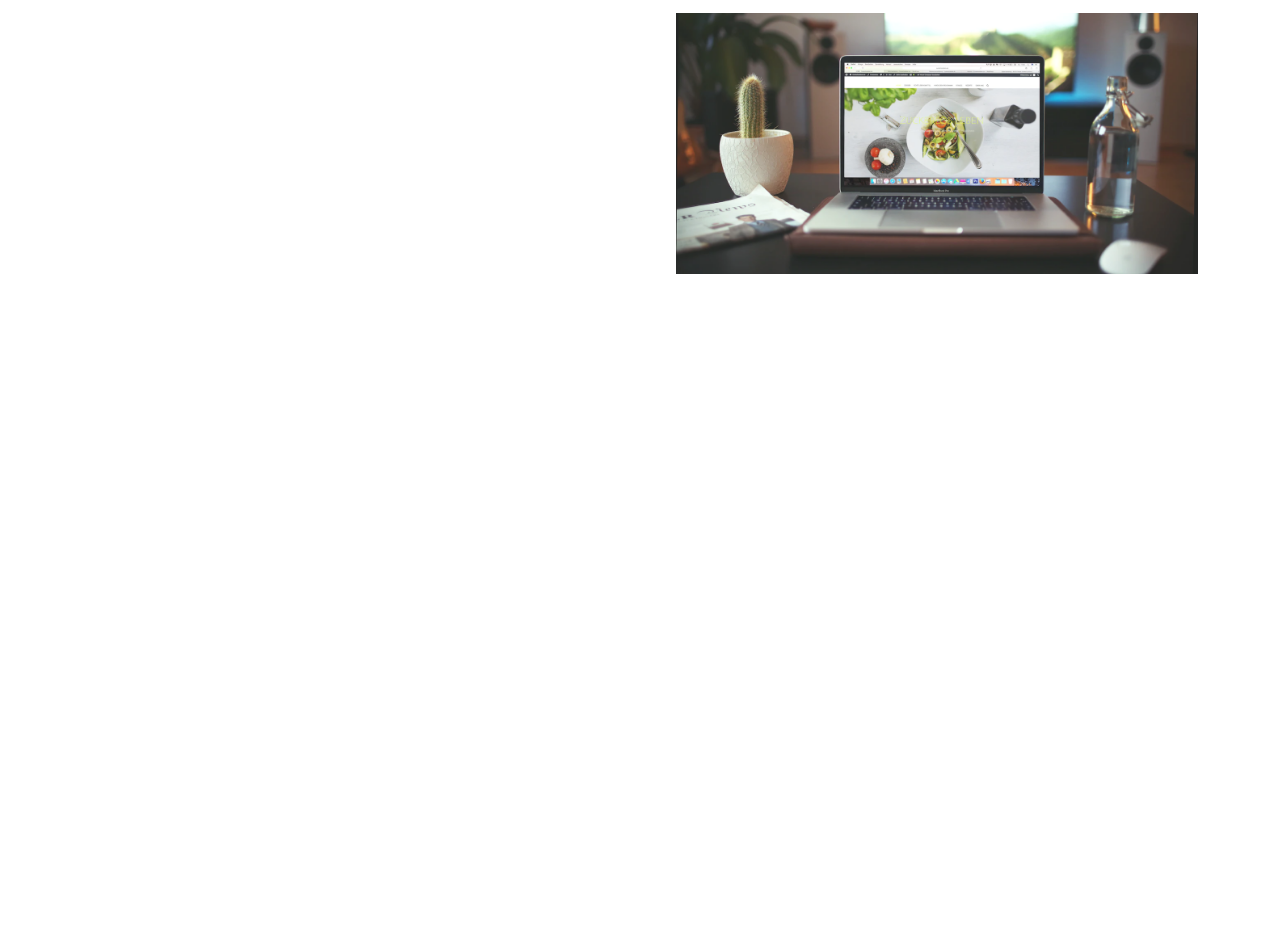
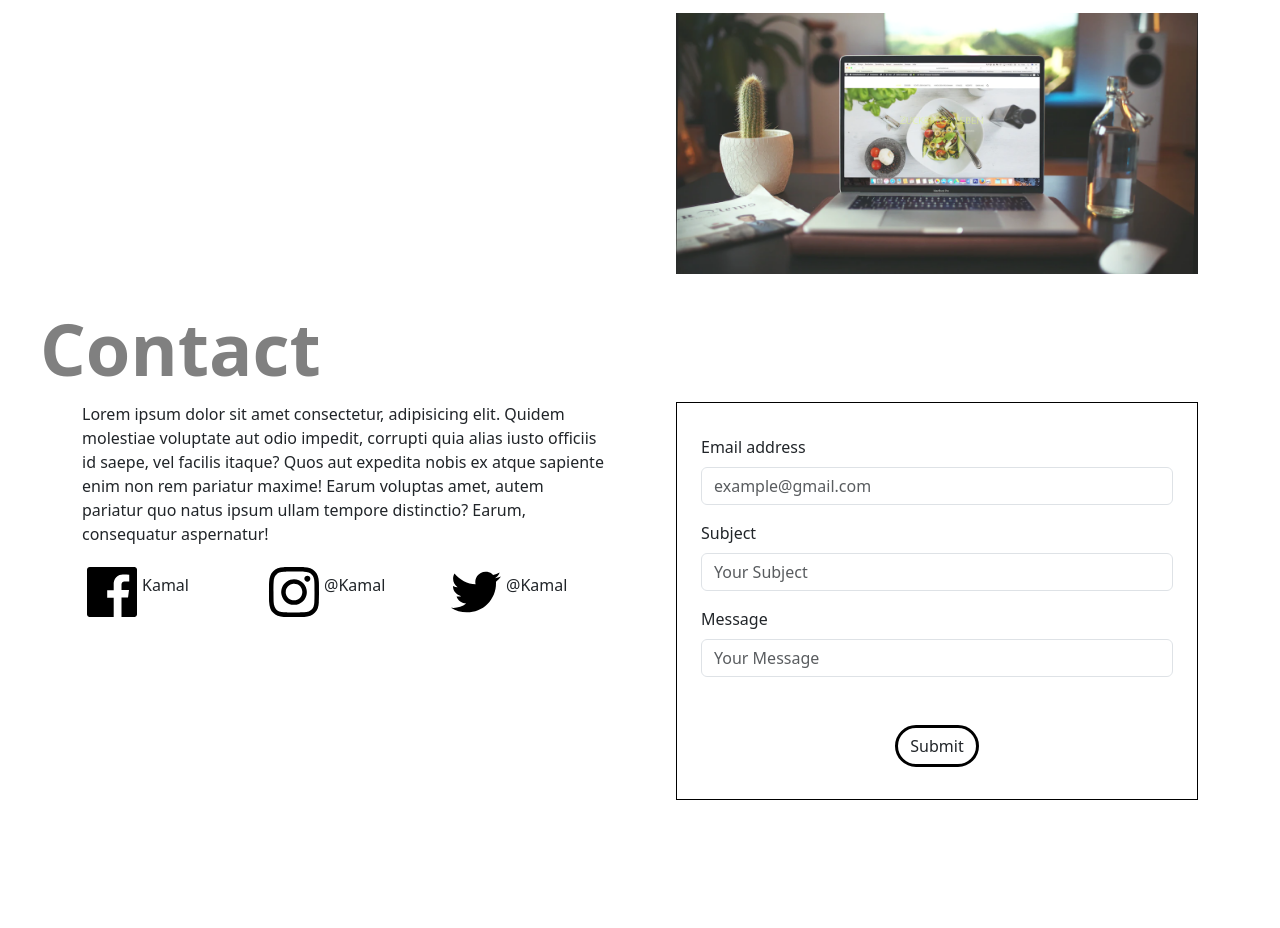
Before and after one commit to KamalIsaac/Portfolio, a plain HTML site: page index.html in a window 1280 px wide. Shown: the part 1601-2529 px from the top of the page. Before the commit the page ends 1875 px from the top, so only its background shows below. Drawn offline with nearby package versions, Linux system fonts and the light colour scheme.

Commit message:
add contact

```diff
--- a/index.html
+++ b/index.html
@@ -100,17 +100,60 @@
   </section>
   <section id="work" class="work container">
     <div class="row d-flex align-item-center gap-5">
-      <div class="col ">Lorem ipsum dolor sit amet consectetur adipisicing elit. Consectetur distinctio voluptates qui laborum, expedita tempore aut aliquid quia illum esse hic quod eaque nesciunt dicta ullam, rem magnam ad reprehenderit minus repellendus labore. Velit in repellendus incidunt molestiae at voluptas illo autem! Minus repudiandae animi debitis quia ullam fugiat assumenda!</div>
+      <div class="col ">Lorem ipsum dolor sit amet consectetur adipisicing elit. Consectetur distinctio voluptates qui
+        laborum, expedita tempore aut aliquid quia illum esse hic quod eaque nesciunt dicta ullam, rem magnam ad
+        reprehenderit minus repellendus labore. Velit in repellendus incidunt molestiae at voluptas illo autem! Minus
+        repudiandae animi debitis quia ullam fugiat assumenda!</div>
       <div class="col work-img">
         <div id="work-1" class="work-img-item">
-          <img src="images/work-1.png" alt="" >
+          <img src="images/work-1.png" alt="">
         </div>
         <div id="work-2" class="work-img-item">
-          <img src="images/work-2.png" alt="" >
+          <img src="images/work-2.png" alt="">
         </div>
         <div id="work-3" class="work-img-item">
-          <img src="images/work-3.png" alt="" >
+          <img src="images/work-3.png" alt="">
         </div>
+      </div>
+    </div>
+  </section>
+  <section id="contact" class="contact container">
+    <div class="row d-flex align-item-center gap-5">
+      <div class="col">
+        <p>Lorem ipsum dolor sit amet consectetur, adipisicing elit. Quidem molestiae voluptate aut odio impedit,
+          corrupti quia alias iusto officiis id saepe, vel facilis itaque? Quos aut expedita nobis ex atque sapiente
+          enim non rem pariatur maxime! Earum voluptas amet, autem pariatur quo natus ipsum ullam tempore distinctio?
+          Earum, consequatur aspernatur!</p>
+        <div class="row">
+          <div class="col d-flex align-items-center"> <img src="images/Facebook.svg" alt="">
+            <p>Kamal</p>
+          </div>
+          <div class="col d-flex align-items-center"> <img src="images/Instagram.svg" alt="">
+            <p>@Kamal</p>
+          </div>
+          <div class="col d-flex align-items-center"> <img src="images/Twitter.svg" alt="">
+            <p>@Kamal</p>
+          </div>
+        </div>
+      </div>
+      <div class="col">
+        <form class="contact-form">
+          <div class="mb-3">
+            <label for="inp_email" class="form-label">Email address</label>
+            <input type="email" class="form-control" id="inp_email" placeholder="example@gmail.com">
+          </div>
+          <div class="mb-3">
+            <label for="inp_subject" class="form-label">Subject</label>
+            <input type="text" class="form-control" id="inp_subject" placeholder="Your Subject">
+          </div>
+          <div class="mb-3">
+            <label for="inp_message" class="form-label">Message</label>
+            <input type="text" class="form-control" id="inp_message" placeholder="Your Message">
+          </div>
+          <div class="d-flex justify-content-center mt-5">
+            <button type="submit" class="btn button">Submit</button>
+          </div>
+        </form>
       </div>
     </div>
   </section>
--- a/style.css
+++ b/style.css
@@ -111,6 +111,16 @@ section::before {
 #work-3:hover::after {
     content: 'Browsing';
 }
+.contact {
+    padding-bottom: 128px;
+}
+.contact::before {
+    content: 'Contact';
+}
+.contact-form {
+    border: 1px solid black;
+    padding: 32px 24px;
+}
 
 @keyframes upDown {
     0% {
```
Also changed, not shown: images/Facebook.svg (added), images/Instagram.svg (added), images/Twitter.svg (added).
